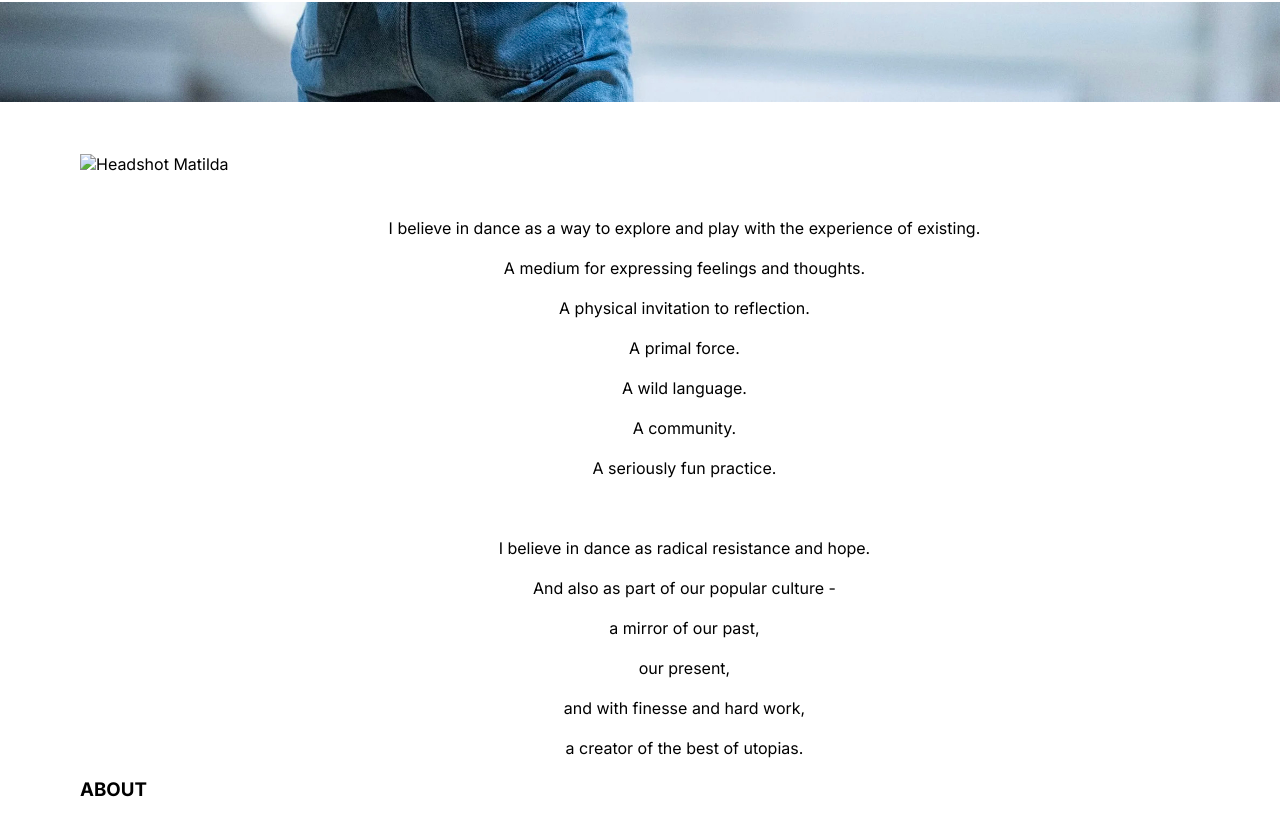
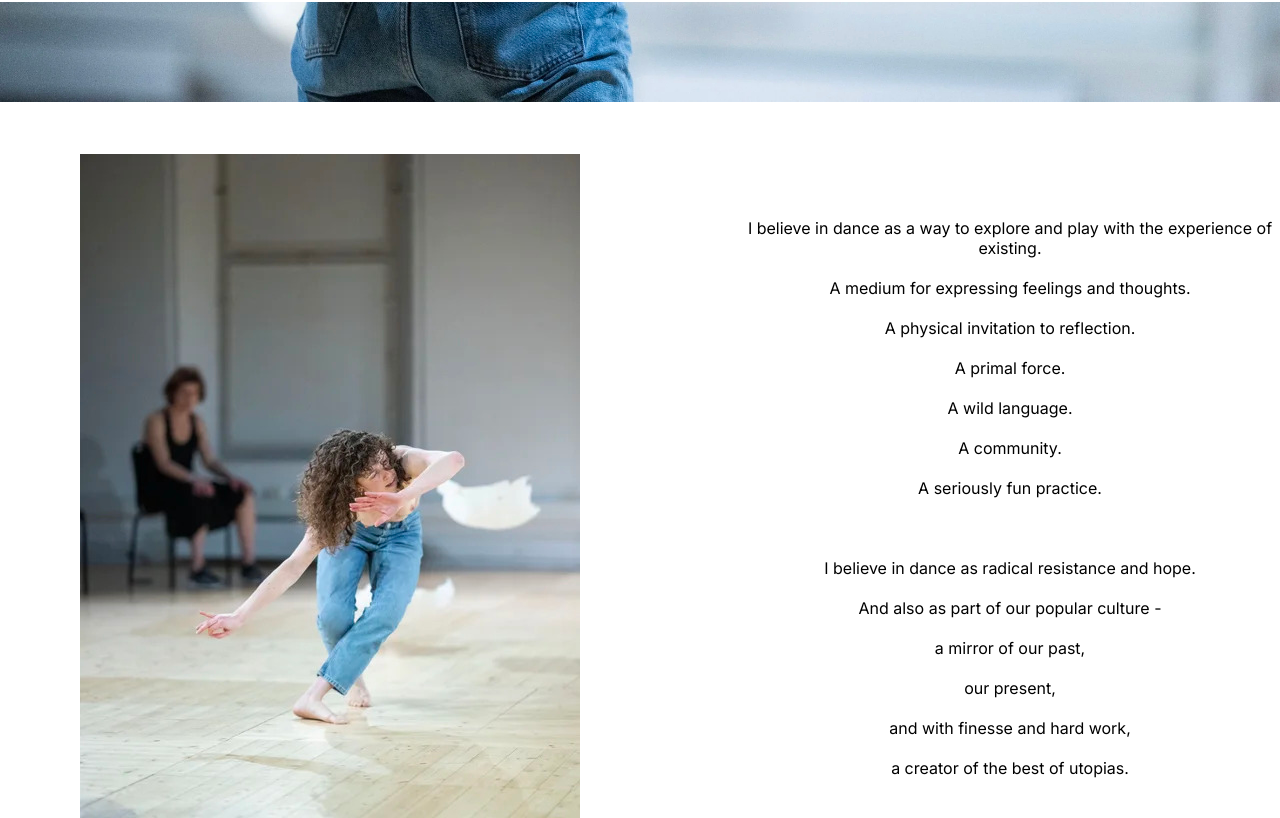
Before and after one commit to pablogsg/matilda_bilberg, a plain HTML site: page index.html in a window 1280 px wide. Shown: the part 798-1616 px from the top of the page. Drawn offline with Linux system fonts and the light colour scheme.

Commit message:
Update index.html

```diff
--- a/index.html
+++ b/index.html
@@ -30,7 +30,7 @@
     </header>
     <main>
         <div class="sub" id="about_flex">
-            <img class="about_img" src="./media/Bilberg_attlb_6.jpg" alt="Headshot Matilda">
+            <img class="about_img" src="./media/bilberg6.jpg" alt="Headshot Matilda">
             <p class="presentation">
                 I believe in dance as a way to explore and play with the experience of existing.<br><br>
                 A medium for expressing feelings and thoughts.<br><br>
```
